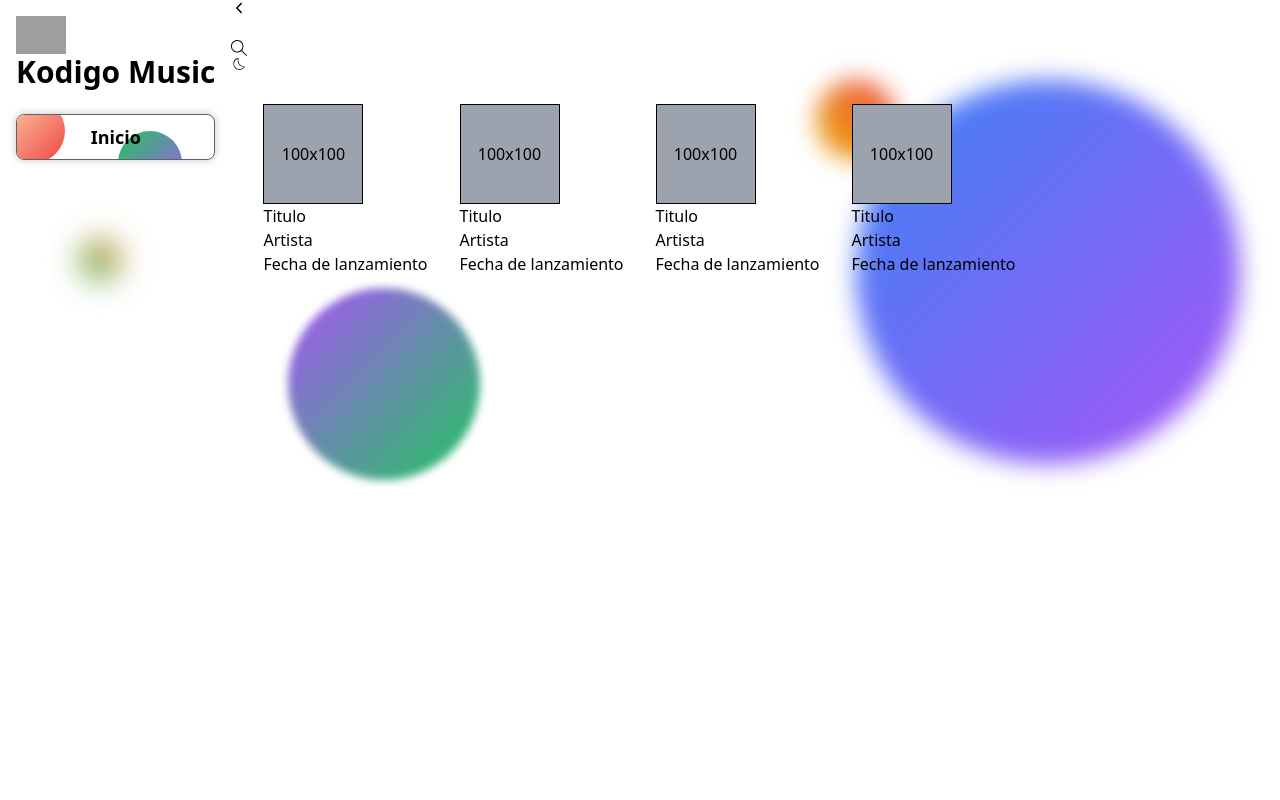
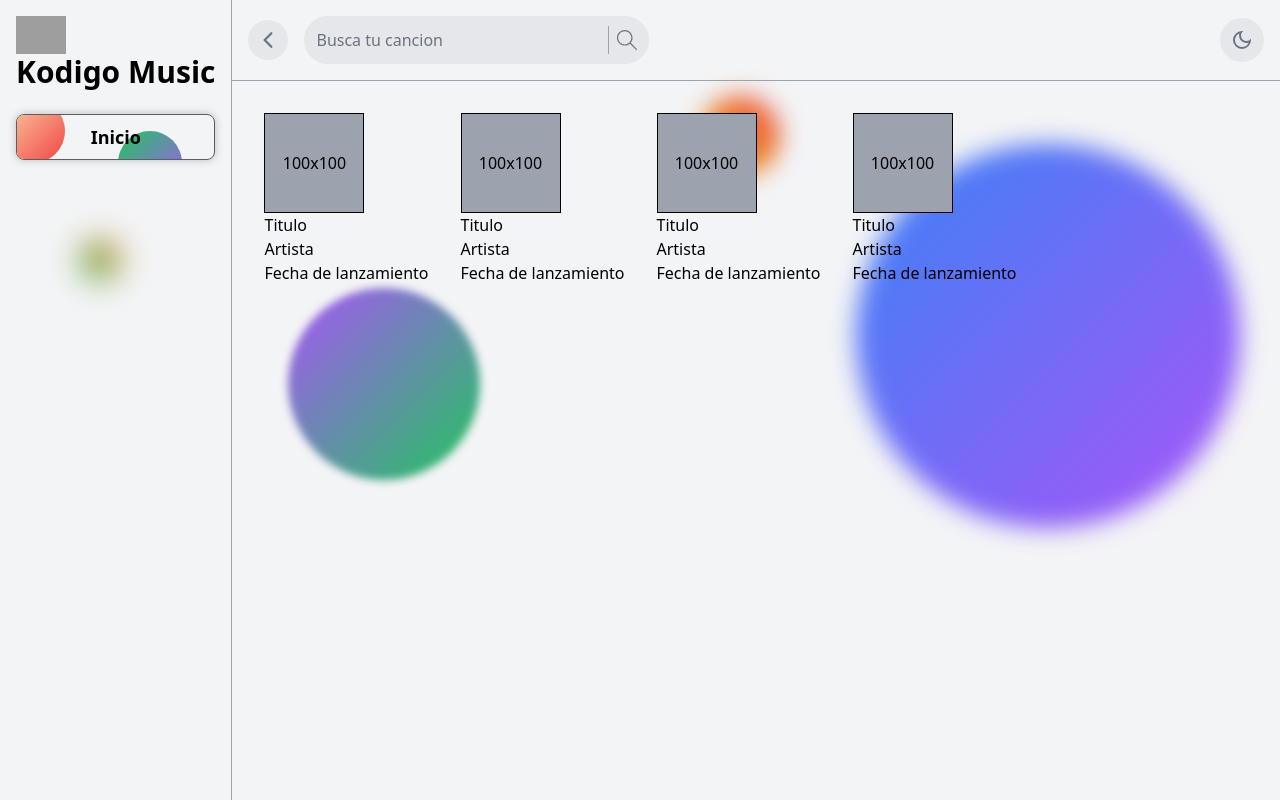
Before and after one commit to carlosBenitez0/kodigo-music, a Next.js app: page / in a window 1280 px wide. Built offline with nearby package versions, Linux system fonts and the light colour scheme; grey boxes are pictures that could not be loaded.

Commit message:
feat: header styles

```diff
--- a/src/app/page.tsx
+++ b/src/app/page.tsx
@@ -5,7 +5,7 @@ import { Main } from "./shared/components/main/Main";
 export default function Home() {
   return (
     <div
-      className="min-h-screen w-full bg-transparent
+      className="min-h-screen w-full bg-gray-100
     relative z-0"
     >
       {/* <Bubble
@@ -20,8 +20,8 @@ export default function Home() {
       /> */}
       <div className=" left-72 top-72 bg-gradient-to-br blur-sm from-purple-500 to-green-500 w-48 h-48 rounded-full absolute"></div>
       <div className="left-20 top-60 bg-gradient-to-bl blur-lg from-orange-500 to-green-500 w-10 h-10 rounded-full absolute"></div>
-      <div className=" right-96 top-20 bg-gradient-to-tr blur-md from-yellow-500 to-red-500 w-20 h-20 rounded-full absolute"></div>
-      <div className=" right-10 top-20 bg-gradient-to-br blur-md from-blue-500 to-purple-500 w-96 h-96 rounded-full absolute"></div>
+      <div className=" right-[500px] top-24 bg-gradient-to-tr blur-md from-yellow-500 to-red-500 w-20 h-20 rounded-full absolute"></div>
+      <div className=" right-10 top-36 bg-gradient-to-br blur-md from-blue-500 to-purple-500 w-96 h-96 rounded-full absolute"></div>
 
       <div className="z-10 min-h-screen w-full grid grid-cols-[auto,1fr] grid-rows-[auto,1fr] relative">
         <Aside />
--- a/src/app/shared/components/Aside.tsx
+++ b/src/app/shared/components/Aside.tsx
@@ -6,7 +6,7 @@ export const Aside = () => {
   const [bubble, setBubble] = useState(false);
 
   return (
-    <aside className="row-span-2 p-4">
+    <aside className="row-span-2 p-4 border-r border-gray-400">
       <div className="">
         <Image
           src="https://res.cloudinary.com/dc69f3e0o/image/upload/v1729347657/Kodigo%20Music/nxsqlfpn9cm2eofutcip.png"
@@ -18,7 +18,7 @@ export const Aside = () => {
       </div>
       <section>
         <a
-          className="relative block mx-auto my-6 py-2 text-center border border-[rgba(0,0,0,0.616)] backdrop-blur-[.5rem] bg-transparent cursor-pointer z-10 overflow-hidden rounded-lg shadow-[0_0_.5rem_rgba(0,0,0,0.232)] transition-all duration-500 text-lg font-semibold"
+          className="relative block mx-auto my-6 py-2 text-center border border-[rgba(0,0,0,0.616)] backdrop-blur-[0.5rem] bg-transparent cursor-pointer z-10 overflow-hidden rounded-lg shadow-[0_0_.5rem_rgba(0,0,0,0.232)] transition-all duration-500 text-lg font-semibold"
           href="#"
           onMouseEnter={() => setBubble(true)}
           onMouseLeave={() => setBubble(false)}
--- a/src/app/shared/components/Header.tsx
+++ b/src/app/shared/components/Header.tsx
@@ -1,26 +1,52 @@
-import React from "react";
+"use client";
+import React, { useState } from "react";
 import { IoIosArrowBack } from "react-icons/io";
 import { IoIosArrowForward } from "react-icons/io";
-import { CiDark } from "react-icons/ci";
+import { MdOutlineDarkMode } from "react-icons/md";
+import { MdOutlineLightMode } from "react-icons/md";
 import { SlMagnifier } from "react-icons/sl";
 
 export const Header = () => {
+  const [mode, setMode] = useState("light");
+
+  const modeHandler = () => {
+    if (mode === "light") {
+      setMode("dark");
+    } else {
+      setMode("light");
+    }
+  };
+
   return (
-    <header>
-      <div>
-        <div>
-          <IoIosArrowBack />
+    <header className="flex justify-between items-center p-4 border-b border-gray-400 ">
+      <div className="flex gap-4 items-center justify-center">
+        <div className="p-2 rounded-full border-1 bg-gray-200 items-center justify-center hover:bg-gray-300 transition-all duration-300 hover:text-gray-900 hover:border-gray-400 text-gray-500 cursor-pointer ">
+          <IoIosArrowBack className="text-2xl cursor-pointer" />
         </div>
-        <div>
-          <input type="text" />
-          <div>
-            <SlMagnifier />
+        <div className="flex rounded-full p-[2px] border-2 bg-gray-200 items-center hover:bg-gray-300 transition-all duration-300 hover:text-gray-900 hover:border-gray-400 text-gray-500 cursor-pointer select-none ">
+          <div className=" p-2 outline-none rounded-l-full  min-w-[300px] ">
+            Busca tu cancion
+          </div>
+          <div className=" flex items-center justify-center p-1 px-2 rounded-r-full border-l border-gray-400">
+            <SlMagnifier className="text-xl " />
           </div>
         </div>
       </div>
-      <div>
-        <CiDark />
-      </div>
+      {mode === "light" ? (
+        <div
+          className="p-2 rounded-full border-2 bg-gray-200 items-center justify-center transition-all duration-300 hover:bg-gradient-to-tr text-gray-500  hover:from-blue-100 hover:to-blue-500 hover:text-blue-800 hover:border-blue-500 cursor-pointer"
+          onClick={modeHandler}
+        >
+          <MdOutlineDarkMode className="text-2xl font-bold" />
+        </div>
+      ) : (
+        <div
+          className="p-2 rounded-full border-2 bg-gray-200 items-center justify-center transition-all duration-300 hover:bg-gradient-to-tr text-gray-500  hover:from-yellow-100 hover:to-yellow-500 hover:text-yellow-800 hover:border-yellow-500 cursor-pointer"
+          onClick={modeHandler}
+        >
+          <MdOutlineLightMode className="text-2xl font-bold" />
+        </div>
+      )}
     </header>
   );
 };
--- a/src/app/shared/components/main/Main.tsx
+++ b/src/app/shared/components/main/Main.tsx
@@ -2,7 +2,7 @@ import { CardSong } from "./Cards";
 
 export const Main = () => {
   return (
-    <main className=" p-8">
+    <main className="p-8">
       <div className="flex items-center gap-8 ">
         <CardSong />
         <CardSong />
```
